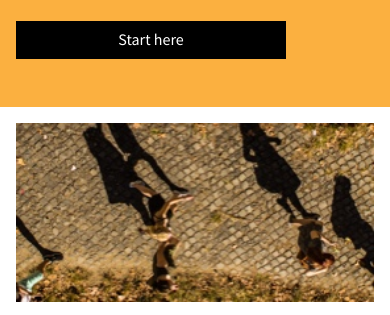
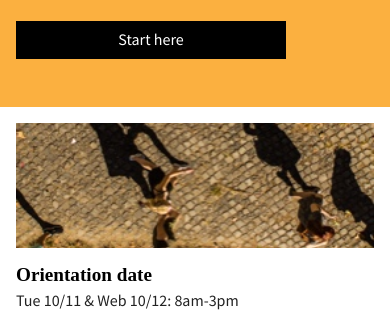
Before and after one commit to quicksheep/codecademy-capstone, a plain HTML site: page 04-colmar-academy/index.html in a window 390 px wide. Shown: the part 516-831 px from the top of the page. Drawn offline with Linux system fonts and the light colour scheme; a web font is replaced by a local one.

Commit message:
Aside image top padding was breaking layout

```diff
--- a/04-colmar-academy/resources/css/style.css
+++ b/04-colmar-academy/resources/css/style.css
@@ -322,8 +322,6 @@ img {
 	padding-top: 0;
 }
 .aside .image {
-	width: 35%;
-	padding-top: 35%;
 	-ms-flex-negative: 0;
 	flex-shrink: 0;
 }
@@ -545,6 +543,8 @@ footer nav a:hover {
 		background-position: center;
 		padding-top: 50%;
 		overflow: hidden;
+		width: 35%;
+		padding-top: 35%;
 	}
 	.aside .item img {
 		display: none;
```
